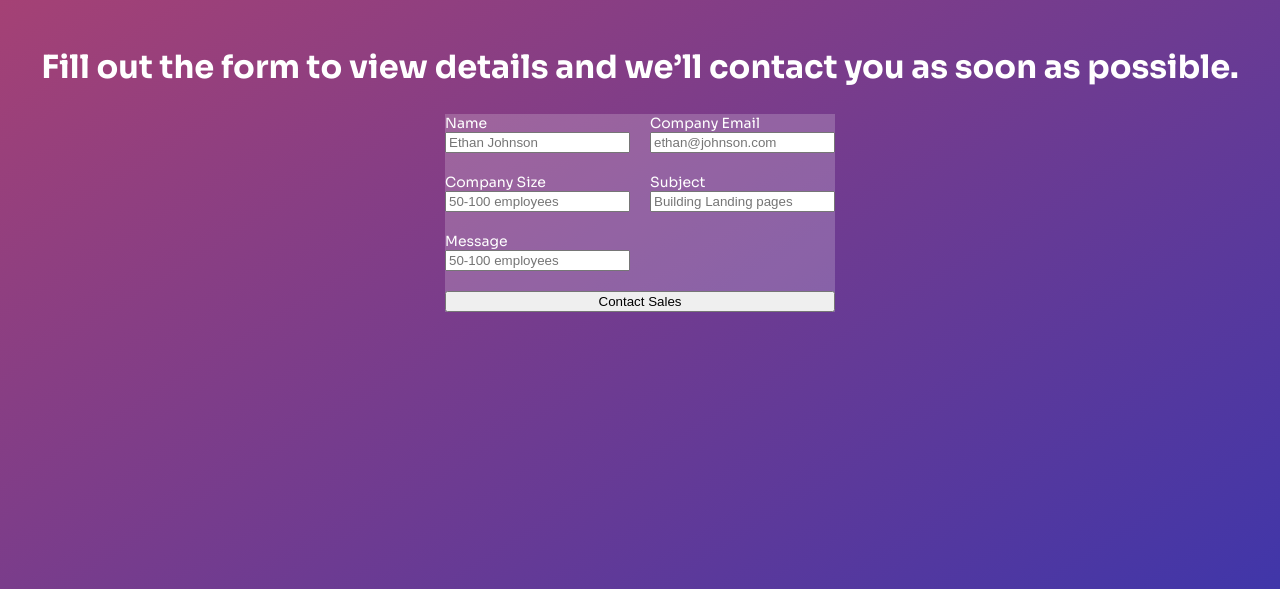
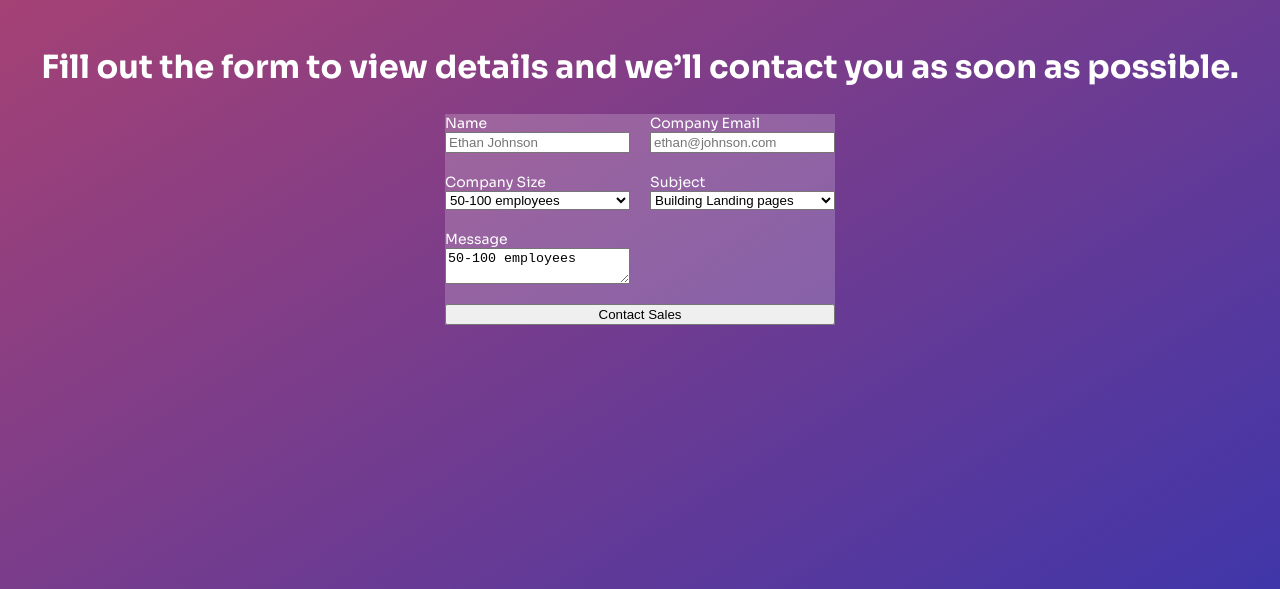
Before and after one commit to Makar938/contact-page, a plain HTML site: page index.html in a window 1280 px wide. Shown: the part 211-800 px from the top of the page. Drawn offline with Linux system fonts and the light colour scheme.

Commit message:
second commit

```diff
--- a/index.html
+++ b/index.html
@@ -40,17 +40,23 @@
 
         <div class="input-field">
           <label for="size">Company Size</label>
-    <input type="text" id="size" placeholder="50-100 employees" />
+          <select name="text" id="size">
+            <option value="50-100" selected>50-100 employees</option>
+            <option value="101-200">101-200 employees</option>
+          </select>
         </div>
 
         <div class="input-field">
           <label for="subject">Subject</label>
-    <input type="text" id="subject" placeholder="Building Landing pages" />
+          <select name="text" id="subject">
+            <option value="landing" selected>Building Landing pages</option>
+            <option value="design">Designing Websites</option>
+          </select>
         </div>
 
         <div class="input-field">
           <label for="message">Message</label>
-    <input type="text" id="message" placeholder="50-100 employees" />
+          <textarea id="message">50-100 employees</textarea>
         </div>
         <button type="submit">Contact Sales</button>
       </div>
```
Also changed, not shown: styles.css (line endings or trailing spaces). Lines whose indentation alone changed are shown as unchanged.
